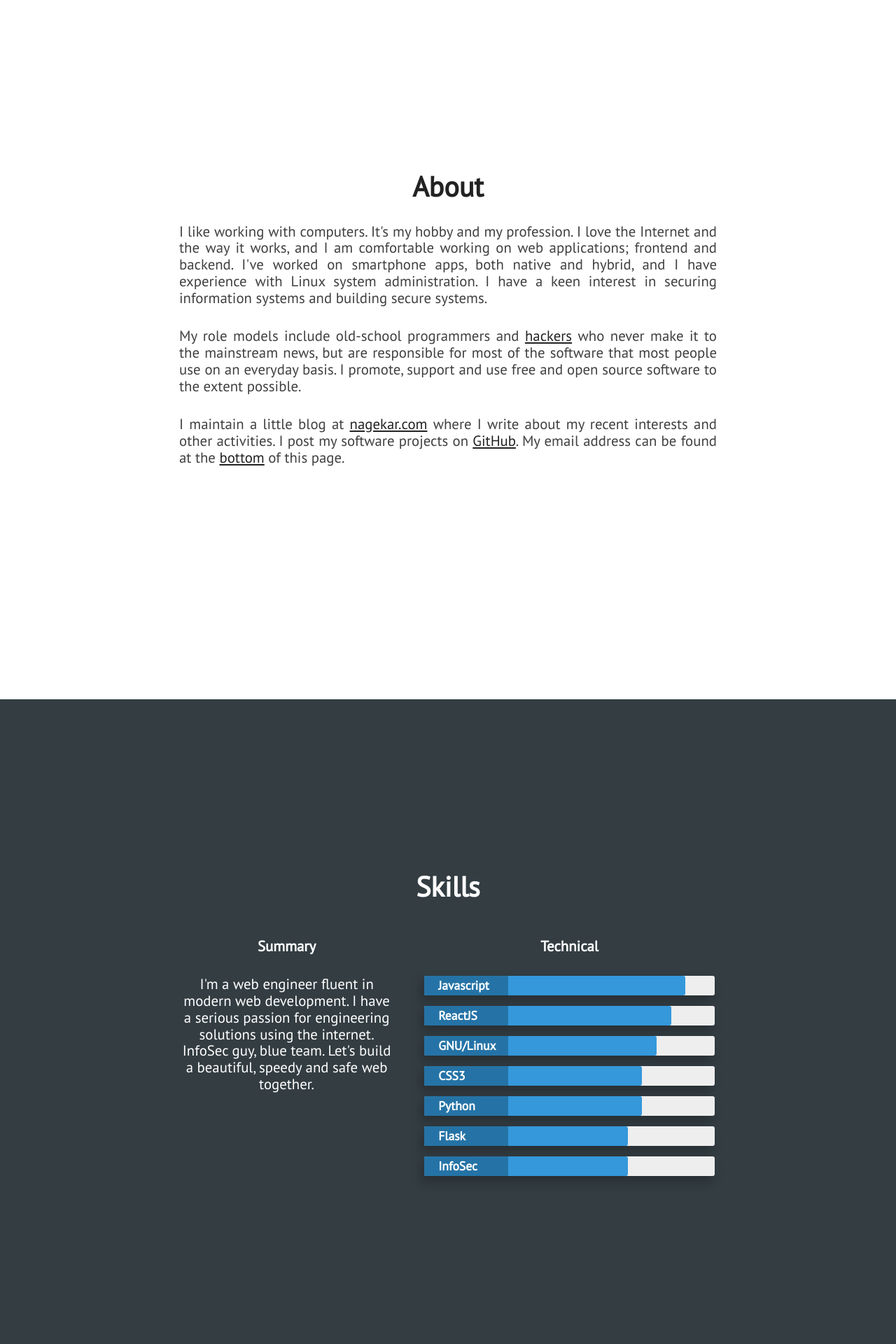
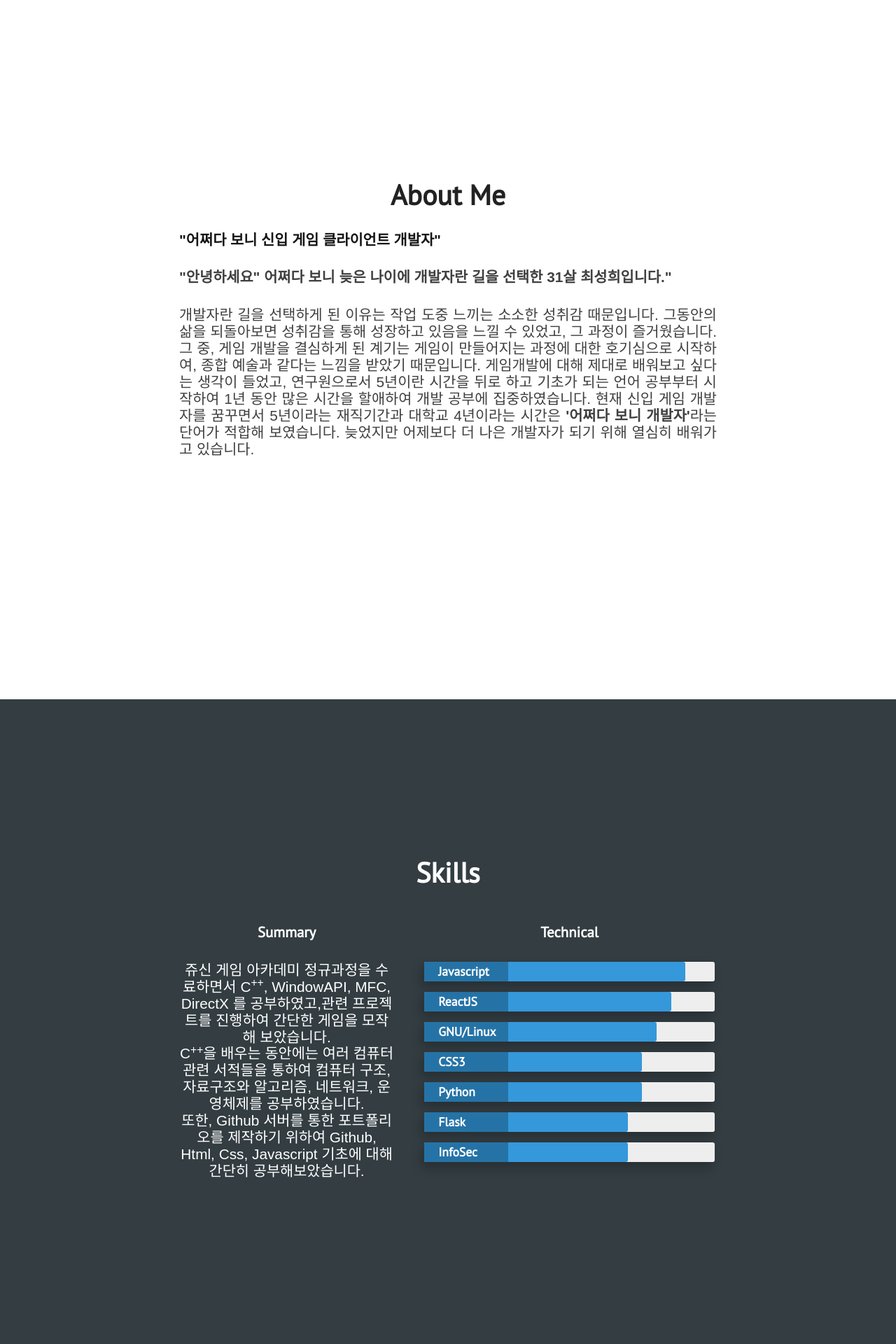
Before and after one commit to twiceChoi/twiceChoi.github.io, a Jekyll site: the page built from index.html, in a window 1280 px wide. Shown: the part 961-2881 px from the top of the page at 70% size. Built offline with Jekyll 4.4.1, drawn with Linux system fonts in a browser that asks for light colours; nearby versions of some CDN libraries.

Commit message:
Add about Me

```diff
--- a/_includes/about.html
+++ b/_includes/about.html
@@ -1,15 +1,20 @@
 <div class="section-wrapper">
     <section class="section about" id="about">
         <div id="about-text">
-            <div class="section-heading">About</div>
+            <div class="section-heading">About Me</div>
+            <h2 class = "paragraph-text-Head justify-text">
+                "어쩌다 보니 신입 게임 클라이언트 개발자"
+            </h2>
+
             <p class="paragraph-text justify-text">
-                I like working with computers. It's my hobby and my profession. I love the Internet and the way it works, and I am comfortable working on web applications; frontend and backend. I've worked on smartphone apps, both native and hybrid, and I have experience with Linux system administration. I have a keen interest in securing information systems and building secure systems.
+                <strong>
+                    "안녕하세요" 어쩌다 보니 늦은 나이에 개발자란 길을 선택한 31살 최성희입니다."
+                </strong>
             </p>
-            <p class="paragraph-text justify-text">
-                My role models include old-school programmers and <a href="https://stallman.org/articles/on-hacking.html">hackers</a> who never make it to the mainstream news, but are responsible for most of the software that most people use on an everyday basis. I promote, support and use free and open source software to the extent possible.
-            </p>
-            <p class="paragraph-text justify-text">
-                I maintain a little blog at <a href="{{ site.blog_url }}">nagekar.com</a> where I write about my recent interests and other activities. I post my software projects on <a href="https://github.com/{{ site.github_username }}">GitHub</a>. My email address can be found at the <span class="extra-link"><a href="#extra">bottom</a></span> of this page.
+            <p class = "paragraph-text justify-text">
+                개발자란 길을 선택하게 된 이유는 작업 도중 느끼는 소소한 성취감 때문입니다.
+                그동안의 삶을 되돌아보면 성취감을 통해 성장하고 있음을 느낄 수 있었고, 그 과정이 즐거웠습니다. 그 중, 게임 개발을 결심하게 된 계기는 게임이 만들어지는 과정에 대한 호기심으로 시작하여, 종합 예술과 같다는 느낌을 받았기 때문입니다. 게임개발에 대해 제대로 배워보고 싶다는 생각이 들었고, 연구원으로서 5년이란 시간을 뒤로 하고 기초가 되는 언어 공부부터 시작하여 1년 동안 많은 시간을 할애하여 개발 공부에 집중하였습니다.
+                현재 신입 게임 개발자를 꿈꾸면서 5년이라는 재직기간과 대학교 4년이라는 시간은 <strong>'어쩌다 보니 개발자'</strong>라는 단어가 적합해 보였습니다. 늦었지만 어제보다 더 나은 개발자가 되기 위해 열심히 배워가고 있습니다.
             </p>
         </div>
     </section>
--- a/_includes/skills.html
+++ b/_includes/skills.html
@@ -8,7 +8,9 @@
                 <div class="what-i-do">
                     <h3 class="center-align skills-subsection">Summary</h3>
                     <p class="paragraph-text center-align">
-                        I'm a web engineer fluent in modern web development. I have a serious passion for engineering solutions using the internet. InfoSec guy, blue team. Let's build a beautiful, speedy and safe web together.
+                        쥬신 게임 아카데미 정규과정을 수료하면서 C<sup>++</sup>, WindowAPI, MFC, DirectX 를 공부하였고,관련 프로젝트를 진행하여 간단한 게임을 모작해 보았습니다. <br>
+                        C<sup>++</sup>을 배우는 동안에는 여러 컴퓨터 관련 서적들을 통하여 컴퓨터 구조, 자료구조와 알고리즘, 네트워크, 운영체제를 공부하였습니다. <br>
+                        또한, Github 서버를 통한 포트폴리오를 제작하기 위하여  Github, Html, Css, Javascript 기초에 대해 간단히 공부해보았습니다.
                     </p>
                 </div>
                 <div class="technical-skills">
--- a/assets/css/main.css
+++ b/assets/css/main.css
@@ -223,20 +223,28 @@ img {
 }
 
 .paragraph-text {
-  font-family: 'PT Sans', sans-serif;
+  font-family: "Quicksand", Arial, sans-serif;
   font-size: 20.8px;
   font-size: 1.3rem;
   margin: 30px auto;
   color: #404040;
 }
+.paragraph-text-Head {
+  font-family: "Quicksand", Arial, sans-serif;
+  font-weight: 700;
+  font-size: 21.3px;
+  font-size: 1.3rem;
+  margin: 30px auto;
+  color: #161616;
+}
 
 .paragraph-text-normal {
-  font-family: 'PT Sans', sans-serif;
+  font-family: "Quicksand", Arial, sans-serif;
   color: #404040;
 }
 
 .pt-sans-font {
-  font-family: 'PT Sans', sans-serif;
+  font-family: "Quicksand", Arial, sans-serif;
 }
 
 .skill-grid-item {
@@ -280,7 +288,7 @@ img {
           align-items: center;
   min-height: 35px;
   color: #fff;
-  font-family: 'PT Sans', Arial, Helvetica, sans-serif;
+  font-family: "Quicksand", Arial, sans-serif;
 
   background: url(../images/background.png);
   background-repeat: repeat;
```
